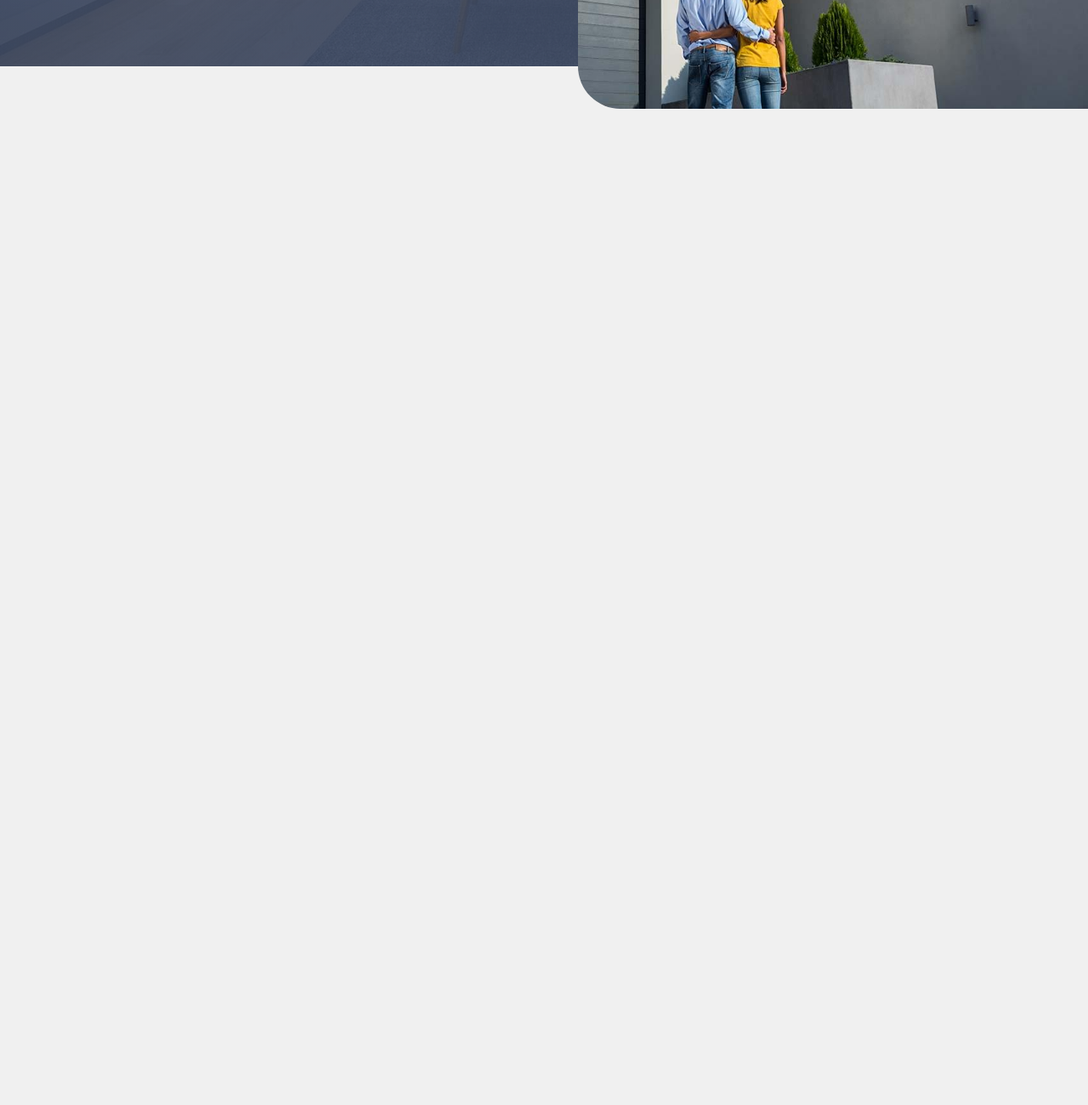
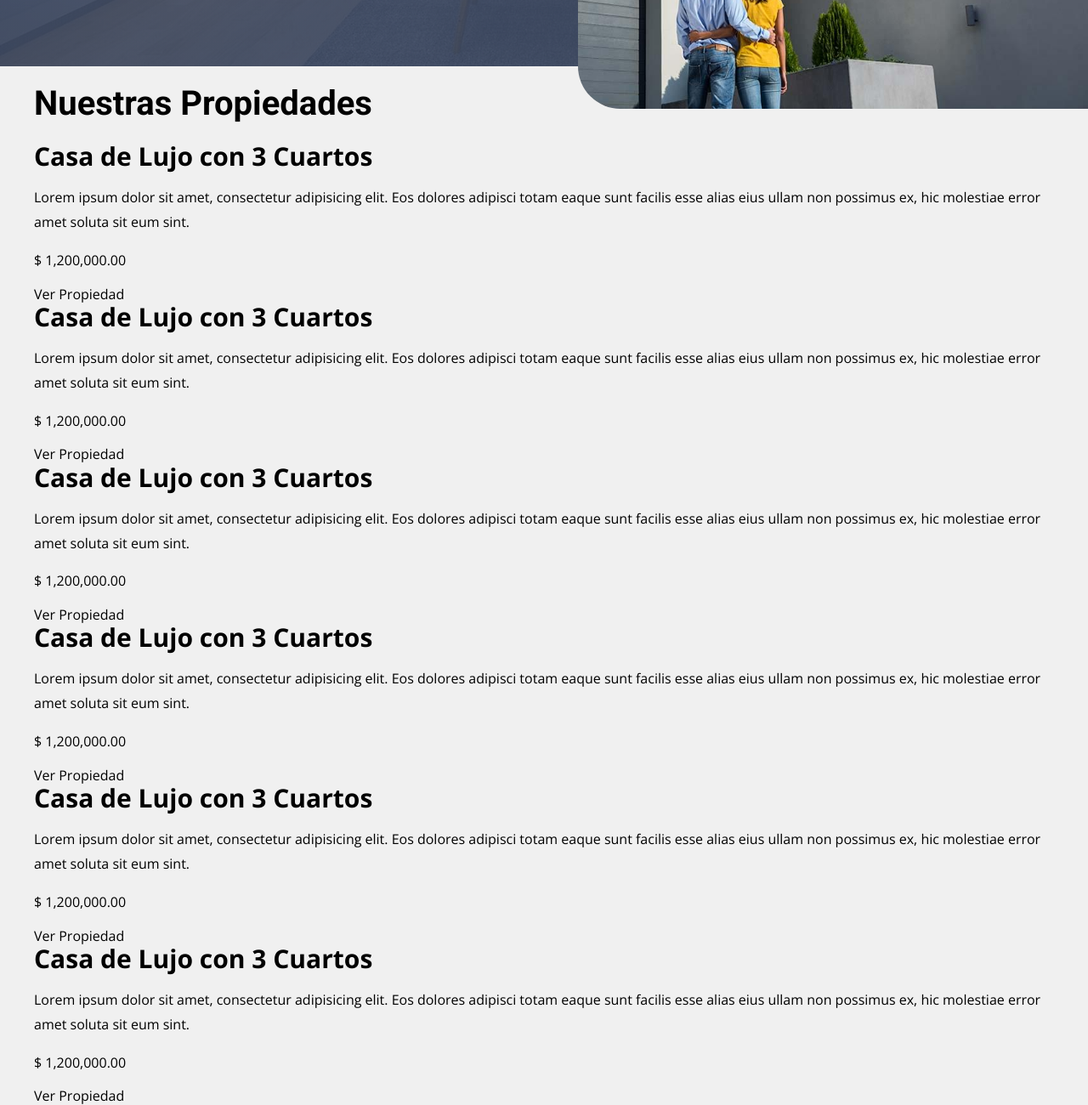
Before and after one commit to antoniopd/Inmoviliaria-SASS---GULP, a website: page index.html in a window 1280 px wide. Shown: the part 542-1842 px from the top of the page at 85% size. Before the commit the page ends 800 px from the top, so only its background shows below. Drawn offline with nearby package versions, Linux system fonts and the light colour scheme.

Commit message:
creo el html de propiedades

```diff
--- a/index.html
+++ b/index.html
@@ -37,5 +37,78 @@
     </div>
     </header>
 
+    <main class="propiedades contenedor">
+        <h2 class="propiedades__heading">Nuestras <span>Propiedades</span></h2>
+
+        <div class="propiedades__grid">
+            <div class="propiedad">
+                <div class="propiedad__imagen">
+                    <h3 class="propiedad__nombre">Casa de Lujo con 3 Cuartos</h3>
+                </div>
+                <div class="propiedad__contenido">
+                    <p class="propiedad__texto">Lorem ipsum dolor sit amet, consectetur adipisicing elit. Eos dolores adipisci totam eaque sunt facilis esse alias eius ullam non possimus ex, hic molestiae error amet soluta sit eum sint.</p>
+                    <p class="propiedad__precio">$ 1,200,000.00</p>
+                    <a href="#" class="propiedad__enlace">Ver Propiedad</a>
+                </div>
+            </div>
+
+            <div class="propiedad">
+                <div class="propiedad__imagen">
+                    <h3 class="propiedad__nombre">Casa de Lujo con 3 Cuartos</h3>
+                </div>
+                <div class="propiedad__contenido">
+                    <p class="propiedad__texto">Lorem ipsum dolor sit amet, consectetur adipisicing elit. Eos dolores adipisci totam eaque sunt facilis esse alias eius ullam non possimus ex, hic molestiae error amet soluta sit eum sint.</p>
+                    <p class="propiedad__precio">$ 1,200,000.00</p>
+                    <a href="#" class="propiedad__enlace">Ver Propiedad</a>
+                </div>
+            </div>
+
+            <div class="propiedad">
+                <div class="propiedad__imagen">
+                    <h3 class="propiedad__nombre">Casa de Lujo con 3 Cuartos</h3>
+                </div>
+                <div class="propiedad__contenido">
+                    <p class="propiedad__texto">Lorem ipsum dolor sit amet, consectetur adipisicing elit. Eos dolores adipisci totam eaque sunt facilis esse alias eius ullam non possimus ex, hic molestiae error amet soluta sit eum sint.</p>
+                    <p class="propiedad__precio">$ 1,200,000.00</p>
+                    <a href="#" class="propiedad__enlace">Ver Propiedad</a>
+                </div>
+            </div>
+
+            <div class="propiedad">
+                <div class="propiedad__imagen">
+                    <h3 class="propiedad__nombre">Casa de Lujo con 3 Cuartos</h3>
+                </div>
+                <div class="propiedad__contenido">
+                    <p class="propiedad__texto">Lorem ipsum dolor sit amet, consectetur adipisicing elit. Eos dolores adipisci totam eaque sunt facilis esse alias eius ullam non possimus ex, hic molestiae error amet soluta sit eum sint.</p>
+                    <p class="propiedad__precio">$ 1,200,000.00</p>
+                    <a href="#" class="propiedad__enlace">Ver Propiedad</a>
+                </div>
+            </div>
+
+            <div class="propiedad">
+                <div class="propiedad__imagen">
+                    <h3 class="propiedad__nombre">Casa de Lujo con 3 Cuartos</h3>
+                </div>
+                <div class="propiedad__contenido">
+                    <p class="propiedad__texto">Lorem ipsum dolor sit amet, consectetur adipisicing elit. Eos dolores adipisci totam eaque sunt facilis esse alias eius ullam non possimus ex, hic molestiae error amet soluta sit eum sint.</p>
+                    <p class="propiedad__precio">$ 1,200,000.00</p>
+                    <a href="#" class="propiedad__enlace">Ver Propiedad</a>
+                </div>
+            </div>
+
+            <div class="propiedad">
+                <div class="propiedad__imagen">
+                    <h3 class="propiedad__nombre">Casa de Lujo con 3 Cuartos</h3>
+                </div>
+                <div class="propiedad__contenido">
+                    <p class="propiedad__texto">Lorem ipsum dolor sit amet, consectetur adipisicing elit. Eos dolores adipisci totam eaque sunt facilis esse alias eius ullam non possimus ex, hic molestiae error amet soluta sit eum sint.</p>
+                    <p class="propiedad__precio">$ 1,200,000.00</p>
+                    <a href="#" class="propiedad__enlace">Ver Propiedad</a>
+                </div>
+            </div>
+
+        </div>
+    </main>
+
 </body>
 </html>
```
